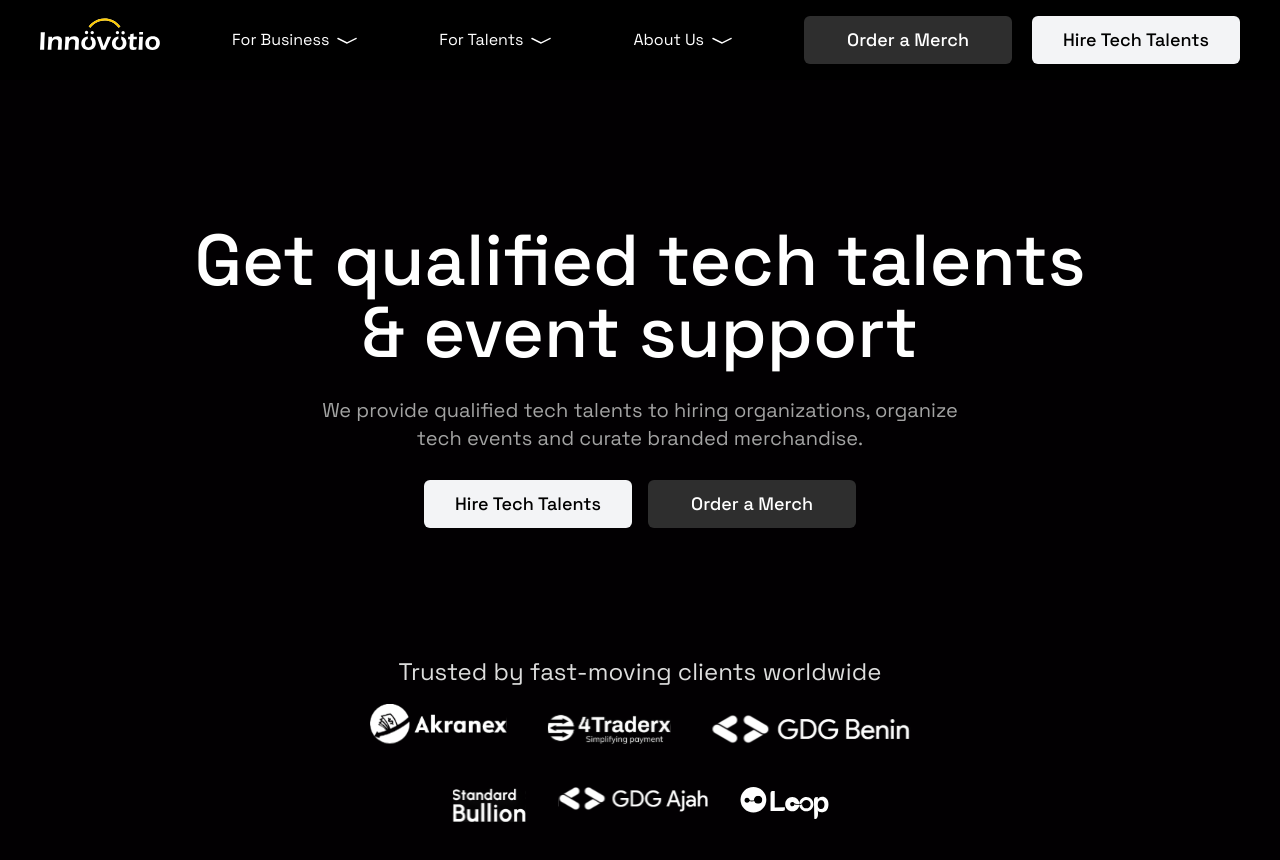
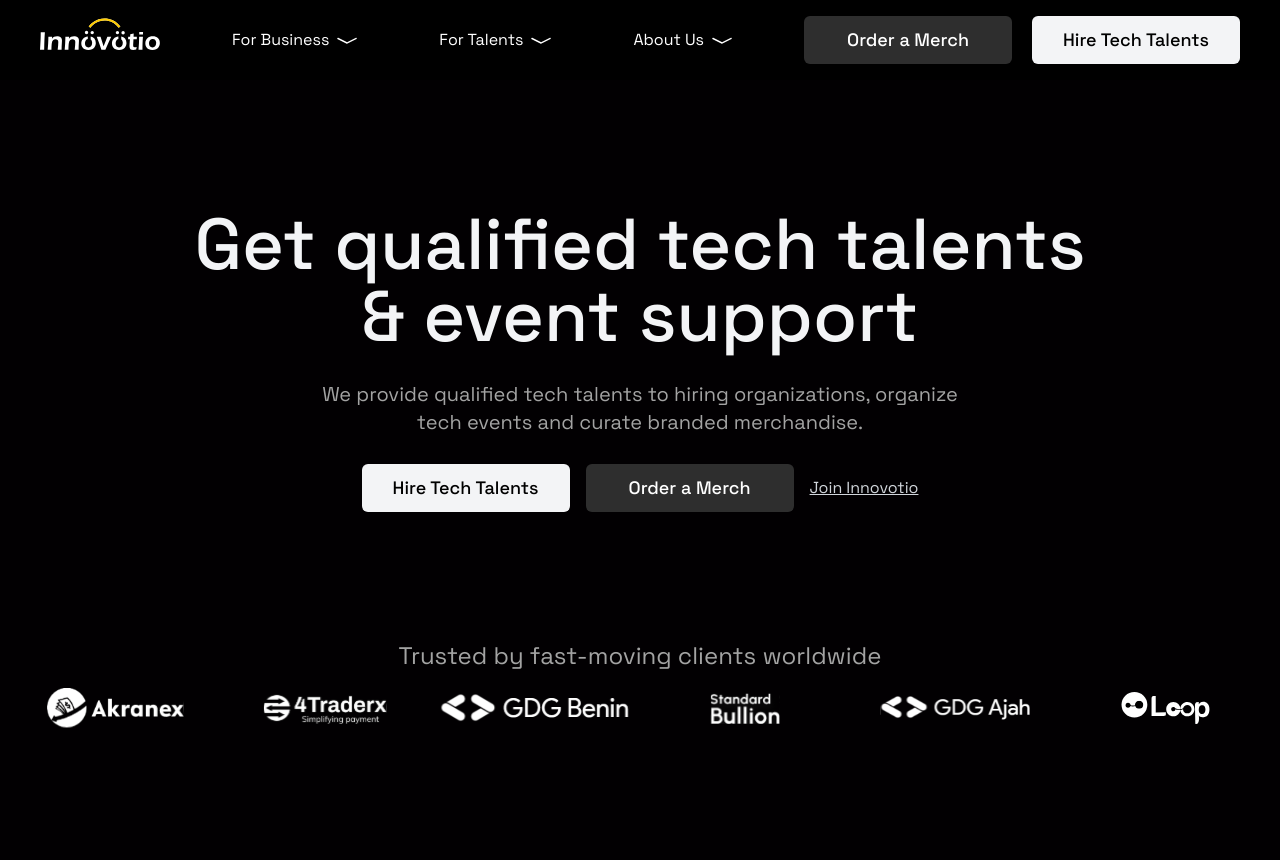
Before and after one commit to Innovotio/Innovotio-Website, a Next.js app: page / in a window 1280 px wide. Shown: the top 860 px of the page. Built offline with nearby package versions, Linux system fonts and the light colour scheme.

Commit message:
fix: header padding

```diff
--- a/src/components/Header/Header.js
+++ b/src/components/Header/Header.js
@@ -6,12 +6,12 @@ const Header = () => {
   return (
     <>
       <div className="cursor-pointer">
-        <div className=" xl:pt-56 lg:pt-36 pt-14 md:px-10 px-5">
+        <div className=" xl:pt-52 lg:pt-24 pt-12 px-5">
           <div
             className="flex justify-center items-center px-4 flex-col text-center w-full"
             data-aos="fade-up"
           >
-            <h1 className="md:text-6xl lg:text-7xl text-4xl lg:max-w-4xl max-w-2xl leading-10 font-medium text-white">
+            <h1 className="md:text-6xl lg:text-7xl text-4xl lg:max-w-4xl max-w-xl leading-10 font-medium text-gray-100">
               Get qualified tech talents & event support
             </h1>
             <p className=" md:text-xl max-w-md md:max-w-2xl leading-7 text-base px-4 lg:font-normal py-7 text-headerGrey">
@@ -33,12 +33,18 @@ const Header = () => {
                   </Button>
                 </a>
               </Link>
+
+              <Link href="/aboutus/#community" legacyBehavior>
+                <a target="_blank" className="underline flex items-center mt-4 lg:mt-0 justify-center text-gray-300">
+                    Join Innovotio
+                </a>
+              </Link>
             </div>
           </div>
 
-          <div className="lg:pt-28 flex-col lg:flex hidden justify-center items-center">
+          <div className="lg:pt-28  flex-col lg:flex hidden justify-center items-center">
             <div className="flex justify-center text-center items-center flex-col ">
-              <p className="lg:font-normal font-light lg:text-2xl text-xl lg:leading-10 py-3 text-Darkgray ">
+              <p className="lg:font-normal font-light lg:text-2xl text-xl lg:leading-10 py-3 text-text ">
                 Trusted by fast-moving clients worldwide
               </p>
               <Brand />
--- a/src/components/Micro/Custom/Brand.js
+++ b/src/components/Micro/Custom/Brand.js
@@ -9,36 +9,15 @@ import Logo from "../../../assets/header/Logo.svg";
 
 const Brand = () => {
   return (
-    <div className="overflow-hidden">
-      <div className="inline-block whitespace-nowrap ">
-        <div className="gap-y-9 items-center justify-center flex flex-col">
-          <div className="space-x-10">
-            <div className="inline-block">
+    <div className="overflow-hidden mx-auto container">
+        <div className="grid grid-cols-6 gap-x-5 place-items-center">
               <Image alt="akaneex" src={akraneex} width={137} height={40} />
-            </div>
-            {/* <div className="inline-block">
-              <Image alt="penny Tree" src={pennyTree} width={150} height={40} />
-            </div> */}
-            <div className="inline-block">
               <Image alt="task" src={traderx} width={124} height={40} />
-            </div>
-            <div className="inline-block">
               <Image alt="GDG" src={gdg1} width={200} height={400} />
-            </div>
-          </div>
-          <div className="flex space-x-8">
-            <div className="inline-block">
-              <Image alt="bullion" src={bullion2} width={74} height={40} />
-            </div>
-            <div className="inline-block">
+              <Image alt="bullion" src={bullion2} width={70} height={40} className=""/>
               <Image alt="gdgajah" src={gdgajah2} width={150} height={40} />
-            </div>
-            <div className="inline-block">
               <Image alt="Logo" src={Logo} width={89} height={40} />
-            </div>
-          </div>
         </div>
-      </div>
     </div>
   );
 };
--- a/src/components/Micro/Custom/CatalogueCard.js
+++ b/src/components/Micro/Custom/CatalogueCard.js
@@ -7,7 +7,7 @@ import { AiOutlineClose } from "react-icons/ai";
 const CatalogueCard = ({ icon, heading, service, data, name }) => {
   const [modal, setModal] = React.useState(false);
   return (
-    <section className="cursor-pointer hover:bg-primaryYellow hover:text-black lg:max-w-[425px] max-w-full p-5 justify-center border rounded-2xl border-btnDefaultBlack flex flex-col items-start">
+    <section className="cursor-pointer hover:bg-btnHoverYellow hover:text-black lg:max-w-[425px] max-w-full p-5 justify-center border rounded-2xl border-btnDefaultBlack flex flex-col items-start">
       <div className="flex items-center">
         <div>{icon}</div>
         <h2 className="lg:text-lg font-medium ml-2 text-lg">{heading}</h2>
--- a/src/components/Micro/Custom/Talent.js
+++ b/src/components/Micro/Custom/Talent.js
@@ -2,7 +2,7 @@ import Image from "next/image";
 
 const Talent = ({ icon, text }) => {
   return (
-    <div className=" text-white lg:mb-7 max-w-sm  mb-5 lg:flex flex flex-row lg:flex-row">
+    <div className=" text-gray-200 lg:mb-7 max-w-sm  mb-5 lg:flex flex flex-row lg:flex-row">
       <div className="text-gray-100">{icon}</div>
       <p className=" flex items-start justify-start text-start max-w-xs md:text-lg text-base lg:text-lg pl-3">
         {text}
--- a/src/components/Nav/Navbar.js
+++ b/src/components/Nav/Navbar.js
@@ -137,7 +137,7 @@ function Navbar() {
               <p className="text-sm text-nav font-light mb-5">FOR TALENTS</p>
               <ul className="text-lg">
                 <li className="mb-5">
-                  <Link href="/jobapplication">Join Innovotio</Link>
+                  <Link href="/aboutus/#community">Join Innovotio</Link>
                 </li>
                 <li className="mb-5">
                   <Link href="/aboutus/#community" legacyBehavior>
@@ -166,14 +166,14 @@ function Navbar() {
             <div className="flex mb-20 flex-wrap lg:mb-0">
               <Link href="/business" legacyBehavior>
                 <a target="_blank">
-                  <Button className="mb-3 lg:mb-0 bg-btnDefaultBlack text-white text-lg">
+                  <Button className="mb-3 lg:mb-0 bg-btnDefaultBlack sm:block hidden  text-white text-lg">
                     Order a Merch
                   </Button>
                 </a>
               </Link>
               <Link href="/business" legacyBehavior>
                 <a target="_blank">
-                  <Button className="mb-3 bg-gray-100 text-black text-lg ml-5 lg:ml-0">
+                  <Button className="mb-3 bg-gray-100 text-black text-lg md:ml-5 ml-0">
                     Hire Tech Talents
                   </Button>
                 </a>
--- a/src/components/Nav/Tal.js
+++ b/src/components/Nav/Tal.js
@@ -5,7 +5,7 @@ const Tal = () => {
   return (
     <nav className="w-5/6 2xl:mx-auto 2xl:left-28 2xl:container 2xl:max-w-5xl  text-white 2xl:w-full right-28 z-50 cursor-pointer h-52 bg-black items-center rounded-xl border-headerGrey absolute top-20 justify-between flex border border-opacity-30">
       <div className="w-3/6  hover:bg-btnHoverBlack overflow-hidden px-10  h-full py-10">
-        <a target="_blank" href="/jobapplication">
+      <a  href="/aboutus/#community">
           <>
             <h3 className="text-xl mb-2">Join Innovotio</h3>
             <p className="text-sm w-11/12 text-headerGrey">
--- a/src/components/Testimonial/Testimonial.js
+++ b/src/components/Testimonial/Testimonial.js
@@ -26,9 +26,9 @@ const Testimonial = () => {
       </div>
       <Slider
         {...settings}
-        className="text-white font-light md:text-xl md:max-w-2xl max-w-[355px] text-base"
+        className="text-white font-light md:text-xl md:max-w-2xl max-w-[300px] sm:max-w-[355px] text-sm"
       >
-        <div className="">
+        <div>
           <p className="lg:text-2xl">
             Working with Innovotio was a seamless one and I love how they hold
             your hand all through the process. The service was topnotch and even
--- a/src/components/form/Client.js
+++ b/src/components/form/Client.js
@@ -216,6 +216,7 @@ const Client = () => {
                   <option>Merchandise </option>
                 </select>
               </div>
+
               <div className="flex flex-col">
                 <select
                   value={mail.talent}
@@ -268,6 +269,14 @@ const Client = () => {
                 />
               </div>
 
+              <input type="checkbox" name="item" value="item1" id="item1" />
+
+              <input type="checkbox" name="item" value="item2" id="item2" />
+
+              <input type="checkbox" name="item" value="item3" id="item3" />
+
+              <input type="submit" value="Submit" />
+
               <div className="lg:w-11/12 w-12/12 mt-5 mb-24 bg-Darkgray h-12 rounded-md flex justify-center">
                 <button className="">Submit</button>
               </div>
```
